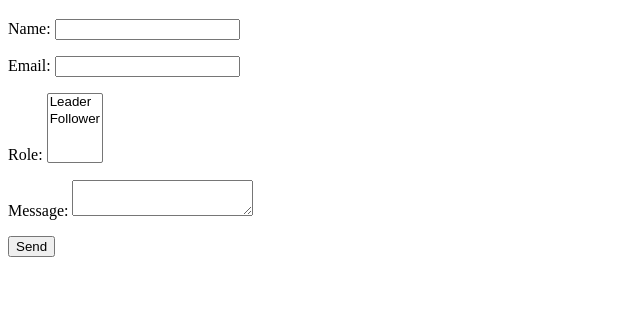
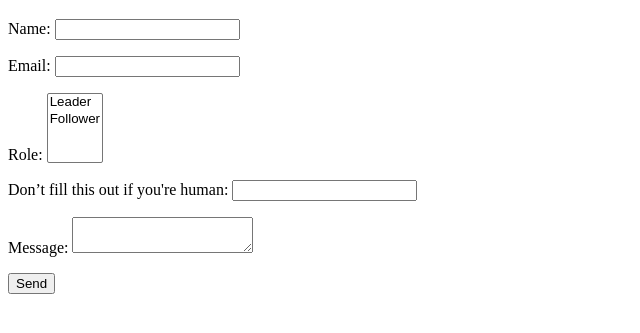
Before and after one commit to MCTaylor17/netlify, a plain HTML site: page contact.html in a window 1280 px wide. Shown: the part 61-394 px from the top of the page, without its empty margins (0-640 px from the left). Drawn offline with Linux system fonts and the light colour scheme.

Commit message:
Adds honeypot field and action to contact form

```diff
--- a/contact.html
+++ b/contact.html
@@ -11,7 +11,7 @@
 
 <body>
 	<h1>Contact</h1>
-	<form name="contact" method="POST" netlify>
+	<form name="contact" method="POST" netlify netlify-honeypot="bot-field" action="/contact-success.html">
 		<p>
 			<label>Name: <input type="text" name="name" /></label>
 		</p>
@@ -26,6 +26,9 @@
     			</select>
     		</label>
 		</p>
+		<p class="hidden">
+			<label>Don’t fill this out if you're human: <input name="bot-field" /></label>
+		</p>
 		<p>
 			<label>Message: <textarea name="message"></textarea></label>
 		</p>
```
Also changed, not shown: contact-success.html (added, +18 -0 lines).
